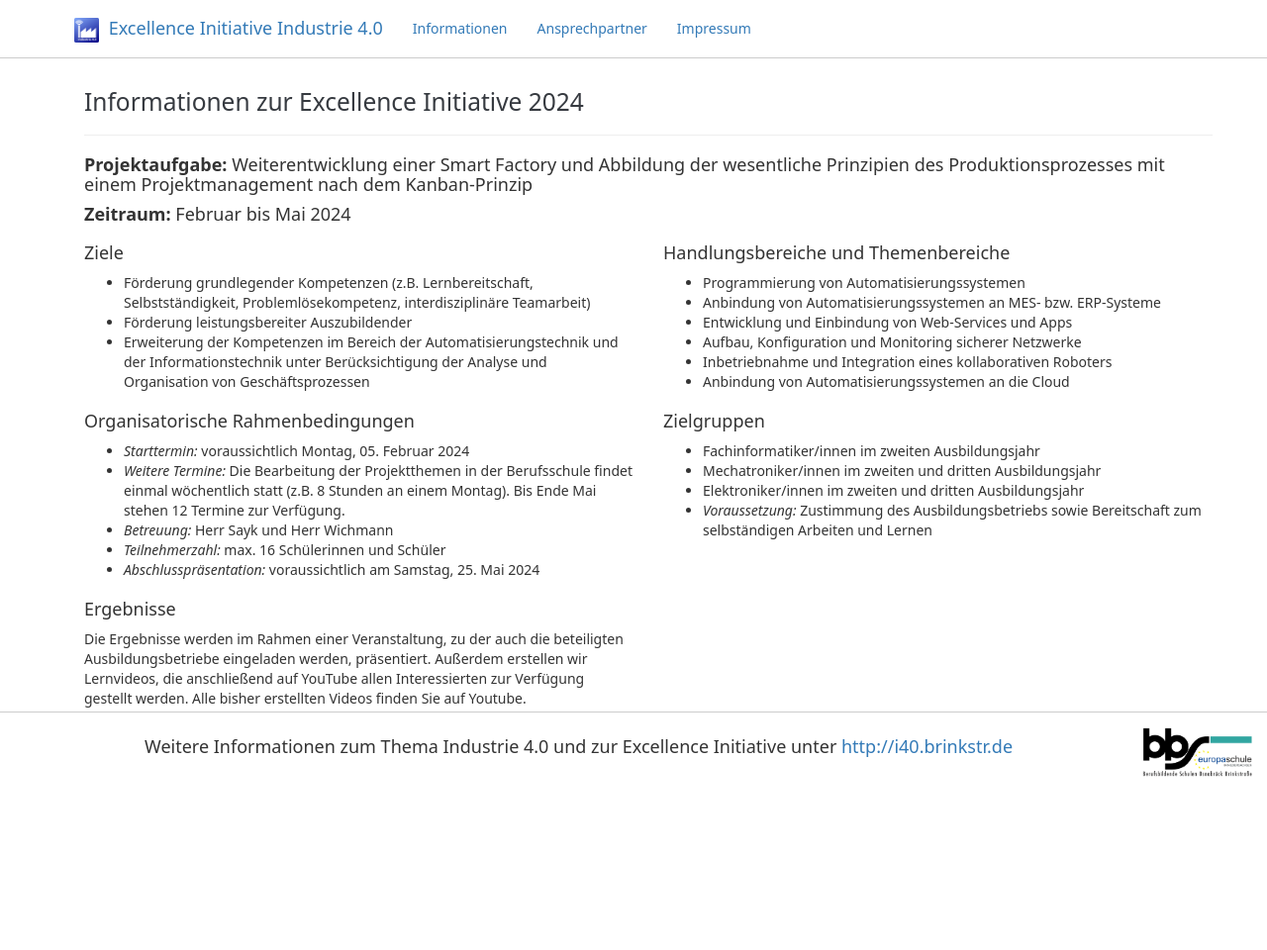
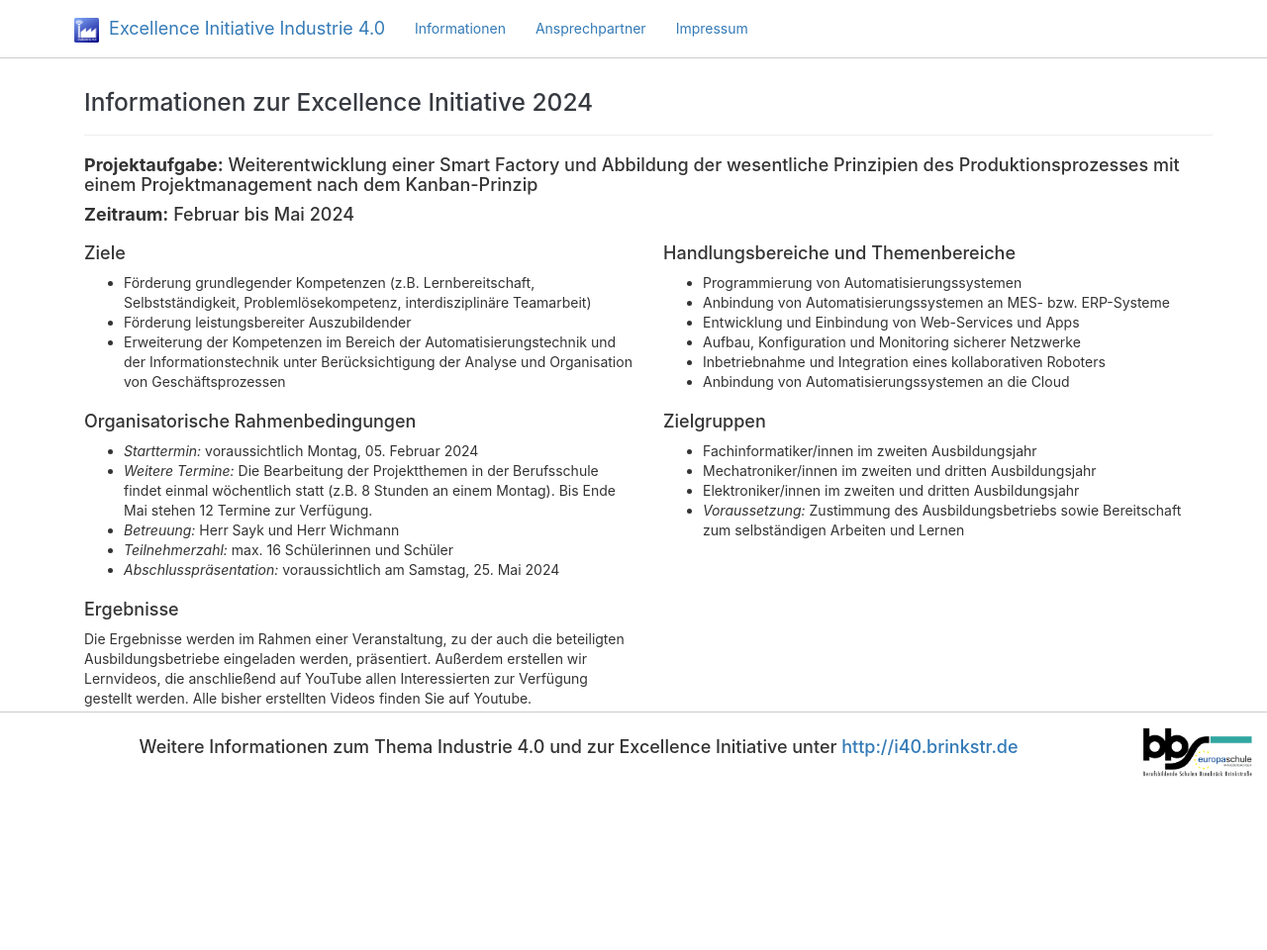
Before and after one commit to wichmann/evreg, a Flask app: page / in a window 1280 px wide. Shown: the whole page at 99% size. Run offline with Flask 3, Linux system fonts and the light colour scheme; some libraries are stand-ins or nearby versions.

Commit message:
Change default font for page.

```diff
--- a/static/css/style.css
+++ b/static/css/style.css
@@ -1,6 +1,6 @@
 body {
   background: rgb(255, 255, 255);
-  font-family: "Noto Sans", "Segoe UI", Roboto, "Helvetica Neue", Arial, sans-serif;
+  font-family: 'Ubuntu',-apple-system, BlinkMacSystemFont, "Segoe UI", Roboto, "Helvetica Neue", Arial, "Noto Sans", "Liberation Sans", sans-serif, "Apple Color Emoji", "Segoe UI Emoji", "Segoe UI Symbol", "Noto Color Emoji";
   margin: 0;
 }
 
```
